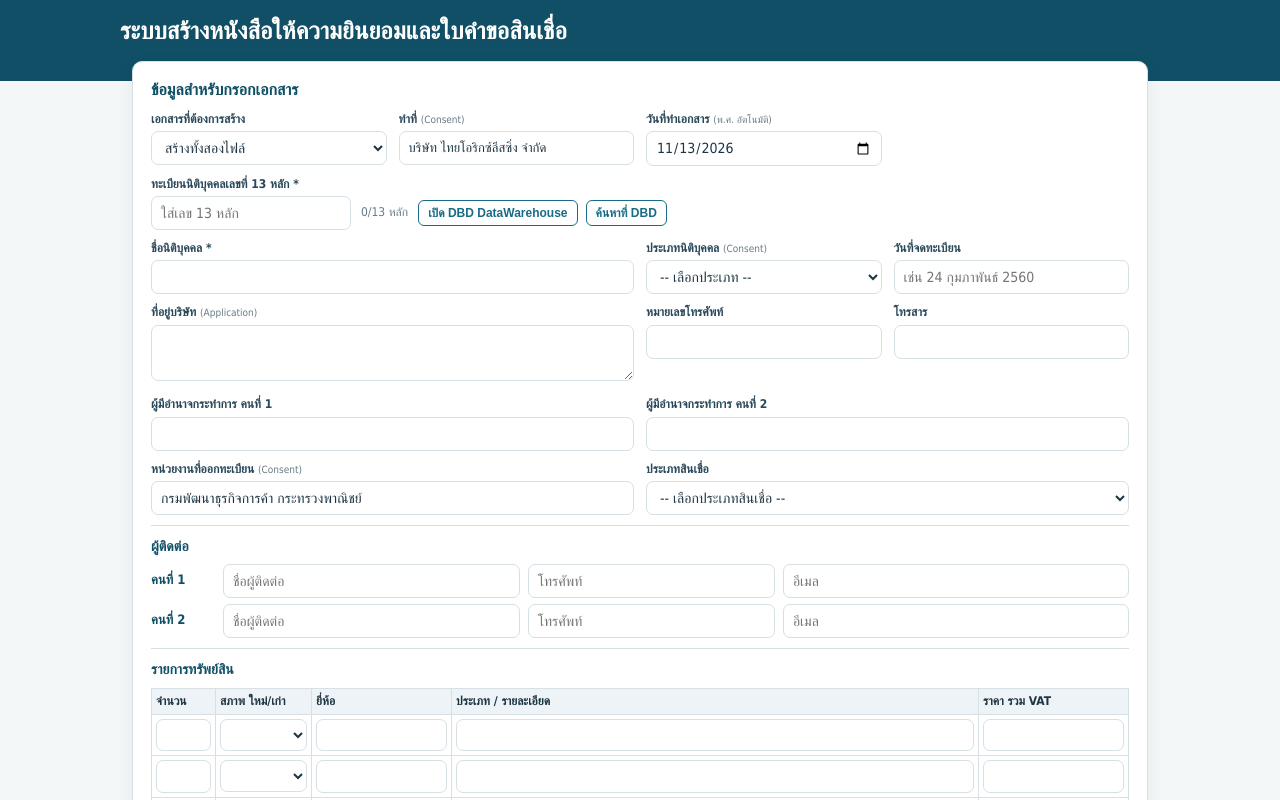
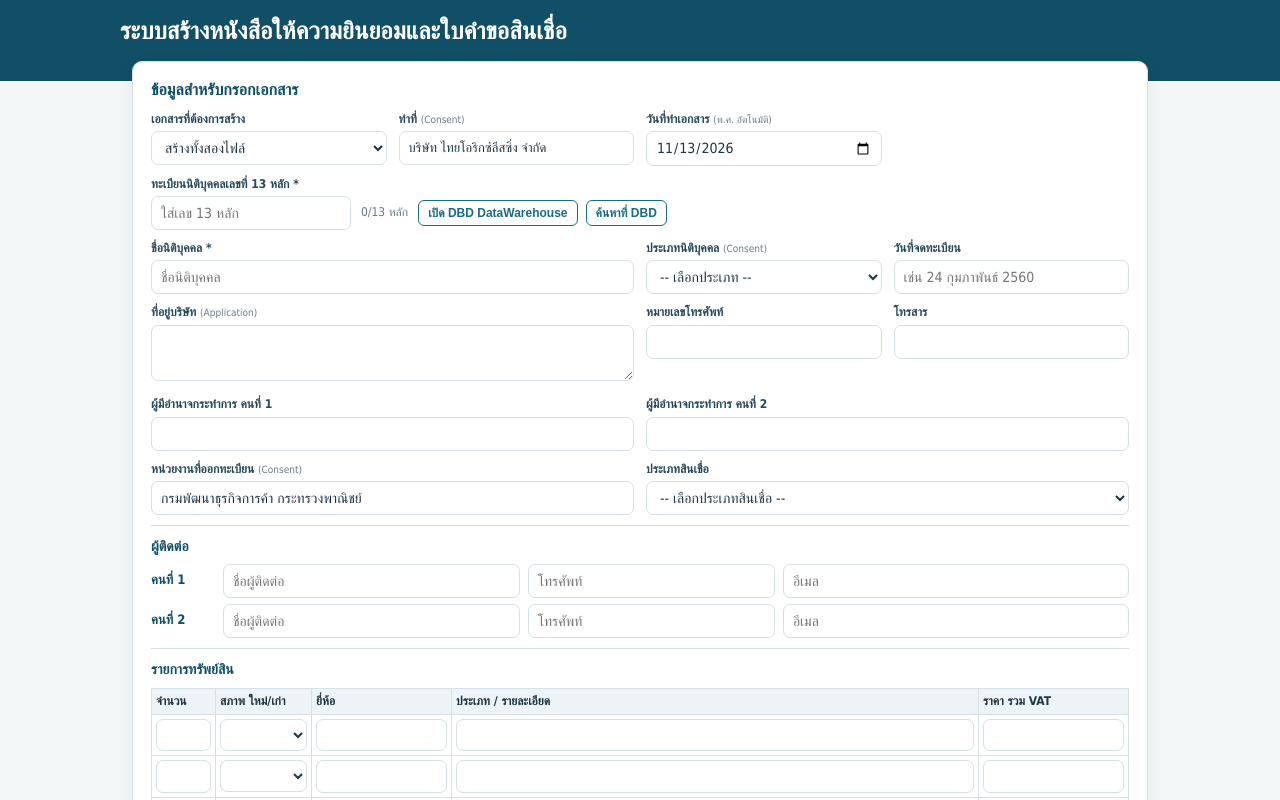
Before and after one commit to Jakkrawut-ORIX/Consent, a plain HTML site: page index.html in a window 1280 px wide. Shown: the top 800 px of the page. Drawn offline with Linux system fonts and the light colour scheme.

Commit message:
Update index.html

```diff
--- a/index.html
+++ b/index.html
@@ -18,7 +18,7 @@
 <div class="compact"><label for="consentPlace">ทำที่ <small>(Consent)</small></label><input id="consentPlace" name="consentPlace" value="บริษัท ไทยโอริกซ์ลีสซิ่ง จำกัด"></div>
 <div><label for="documentDate">วันที่ทำเอกสาร <small>(พ.ศ. อัตโนมัติ)</small></label><input id="documentDate" name="documentDate" type="date"></div>
 <div class="full registration-field"><label for="companyRegNo">ทะเบียนนิติบุคคลเลขที่ 13 หลัก *</label><div class="reg-row"><input id="companyRegNo" name="companyRegNo" inputmode="numeric" maxlength="13" placeholder="ใส่เลข 13 หลัก" aria-describedby="companyRegNoError"><span class="count" id="digitCount">0/13 หลัก</span><div class="dbd-buttons"><button class="lookup-button" id="dbdHomeButton" type="button">เปิด DBD DataWarehouse</button><button class="lookup-button" id="dbdLookupButton" type="button">ค้นหาที่ DBD</button></div></div><small class="error-message" id="companyRegNoError"></small></div>
-<div class="s2"><label for="companyName">ชื่อนิติบุคคล *</label><input id="companyName" name="companyName" aria-describedby="companyNameError"><small class="error-message" id="companyNameError"></small></div>
+<div class="s2"><label for="companyName">ชื่อนิติบุคคล *</label><input id="companyName" name="companyName"placeholder="ชื่อนิติบุคคล" aria-describedby="companyNameError"><small class="error-message" id="companyNameError"></small></div>
 <div><label for="companyType">ประเภทนิติบุคคล <small>(Consent)</small></label><select id="companyType" name="companyType"><option value="">-- เลือกประเภท --</option><option>บริษัทจำกัด</option><option>บริษัทมหาชนจำกัด</option><option>ห้างหุ้นส่วนจำกัด</option><option>ห้างหุ้นส่วนสามัญนิติบุคคล</option><option>มูลนิธิ</option><option>สมาคม</option><option>อื่น ๆ</option></select></div>
 <div><label for="registrationDate">วันที่จดทะเบียน</label><input id="registrationDate" name="registrationDate" type="text" autocomplete="off" maxlength="50" placeholder="เช่น 24 กุมภาพันธ์ 2560"></div>
 <div class="s2"><label for="companyAddress">ที่อยู่บริษัท <small>(Application)</small></label><textarea id="companyAddress" name="companyAddress" rows="2"></textarea></div>
```
